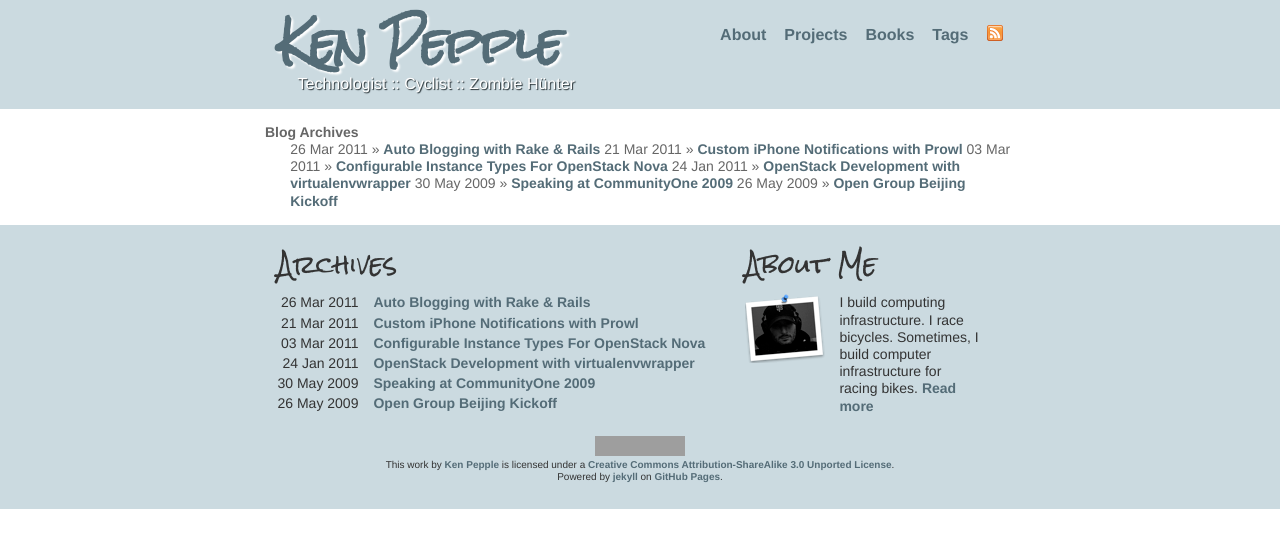
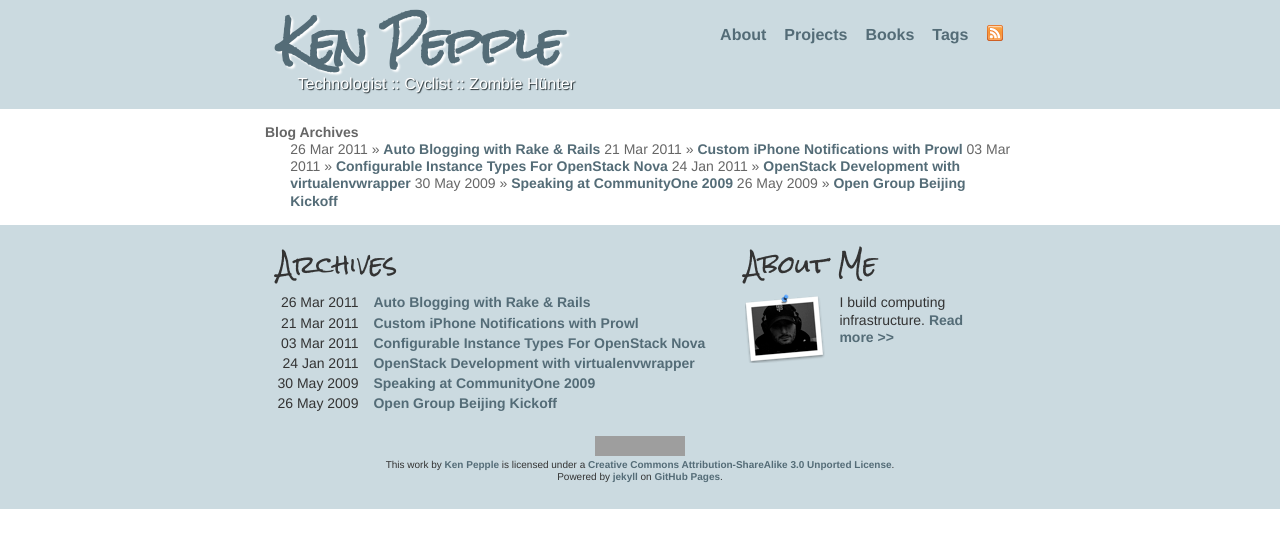
Before and after one commit to slashk/slashk.github.com, a Jekyll site: the page built from archives.html, in a window 1280 px wide. Shown: the top 548 px of the page. Built offline with Jekyll 4.4.1, drawn with Linux system fonts in a browser that asks for light colours; Markdown is read by kramdown in place of the engine named in the settings; grey boxes are pictures that could not be loaded.

```diff
--- a/_includes/footer.html
+++ b/_includes/footer.html
@@ -20,9 +20,8 @@
 
                 <a href="/about/"><img src="/images/me_small.png" alt="ME" /></a>
                 <div>
-                    <p>I build computing infrastructure. I race bicycles.
-                    Sometimes, I build computer infrastructure for racing bikes.
-                    <a href="/about/">Read more</a></p>
+                    <p>I build computing infrastructure.
+                    <a href="/about/">Read more >></a></p>
                 </div>
             </div>
         </div>
```
